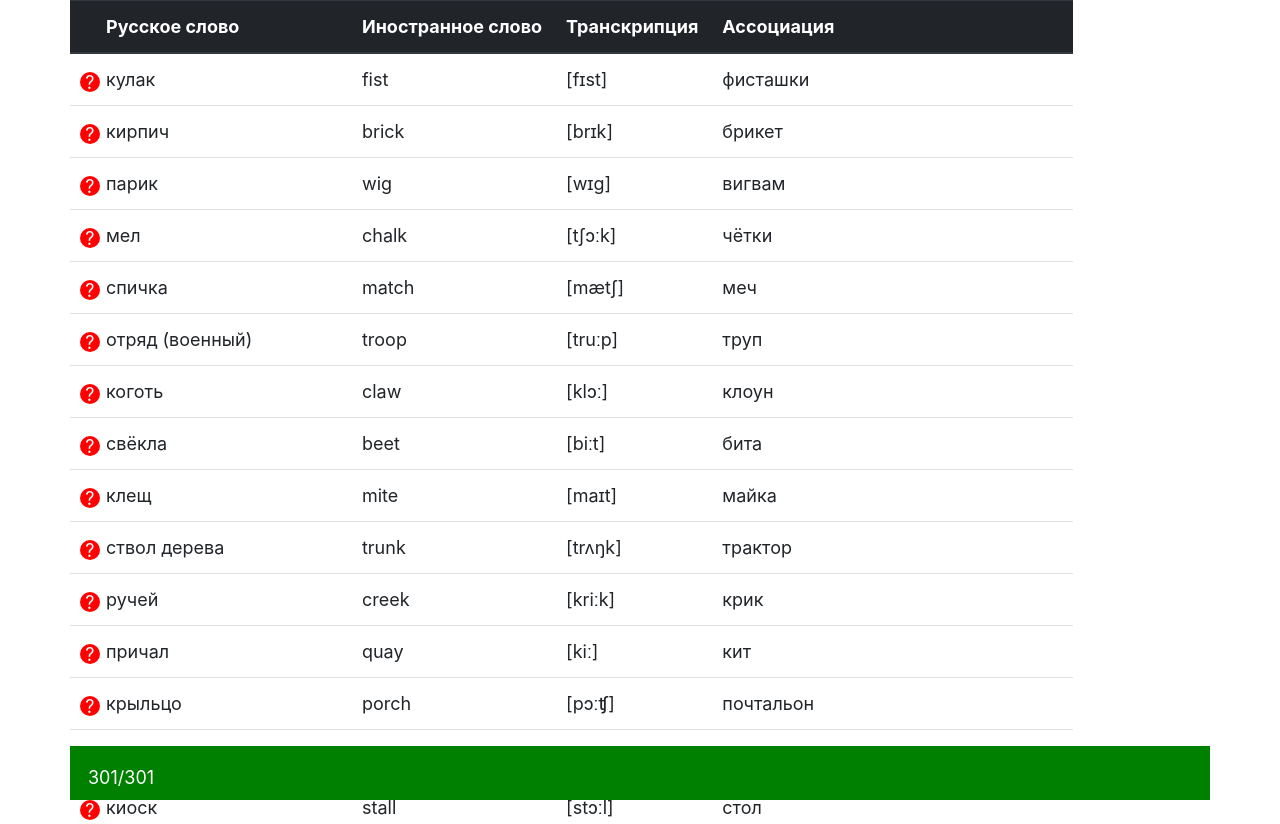
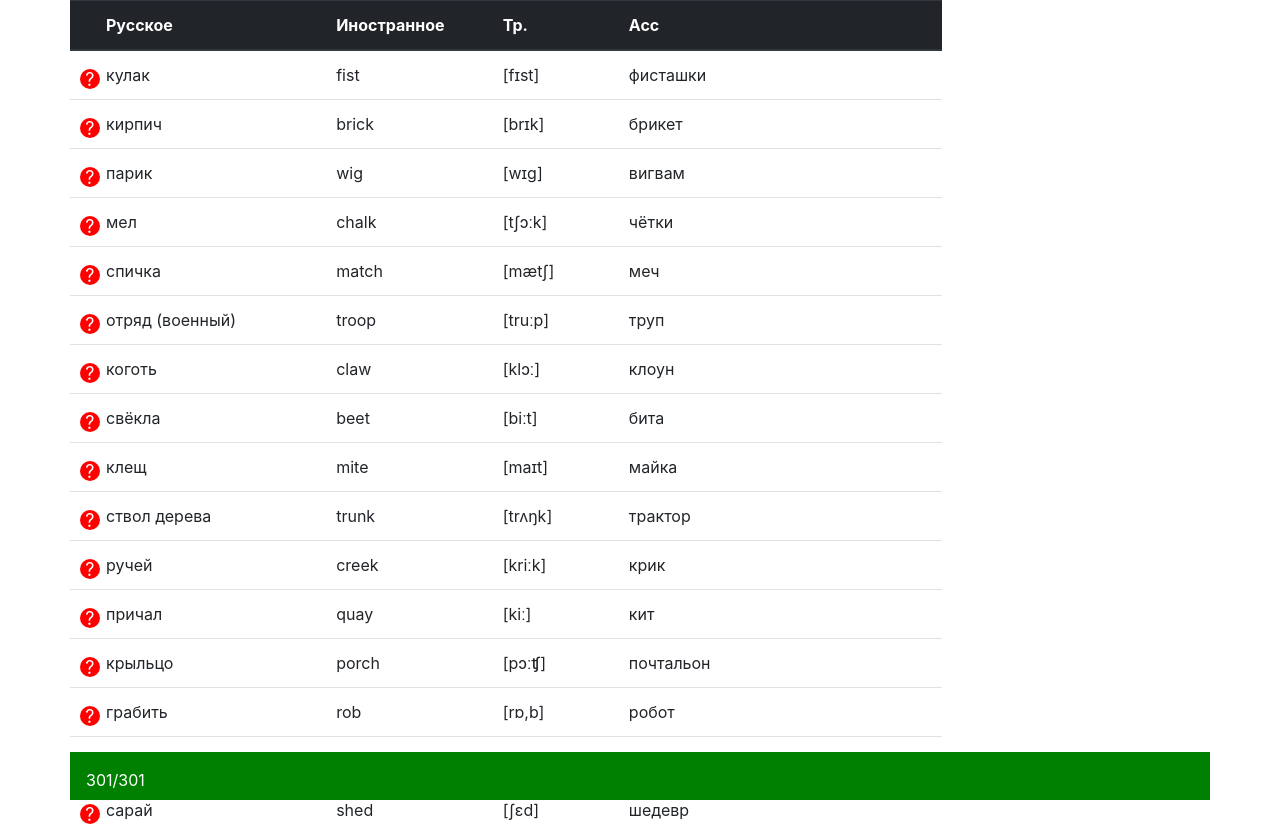
Before and after one commit to bmv3/words, a plain HTML site: page index.html in a window 1280 px wide. Shown: the top 824 px of the page. Drawn offline with nearby package versions, Linux system fonts and the light colour scheme.

Commit message:
Add css rules

```diff
--- a/main.js
+++ b/main.js
@@ -338,10 +338,10 @@ window.addEventListener("load", () => {
   theadTd4.setAttribute("scope", "col");
 
   // theadTd0.appendChild(document.createTextNode("Русское слово"));
-  theadTd1.appendChild(document.createTextNode("Русское слово"));
-  theadTd2.appendChild(document.createTextNode("Иностранное слово"));
-  theadTd3.appendChild(document.createTextNode("Транскрипция"));
-  theadTd4.appendChild(document.createTextNode("Ассоциация"));
+  theadTd1.appendChild(document.createTextNode("Русское"));
+  theadTd2.appendChild(document.createTextNode("Иностранное"));
+  theadTd3.appendChild(document.createTextNode("Тр."));
+  theadTd4.appendChild(document.createTextNode("Асс"));
 
   const tbody = tableElement.appendChild(document.createElement("tbody"));
 
--- a/style.css
+++ b/style.css
@@ -1,5 +1,4 @@
 body {
-    font-size: 18px;
 }
 
 
@@ -36,6 +35,8 @@ tbody .word-item_close:before {
   justify-content: center;
   padding: .5em;
   margin: 0;
+  font-size: 18px;
+
 }
 
 .word-item_close:hover:before {
@@ -60,3 +61,20 @@ tbody .word-item_close:before {
 #start_count {
   margin-right: 1em;
 }
+
+
+
+@media (max-width: 321px) {
+  body {
+    font-size: 12px;
+    word-wrap: normal;
+  }
+
+  table td {
+    width: 15%;
+  }
+
+  table td:first-child {
+    width: 3em;
+  }
+}
```
